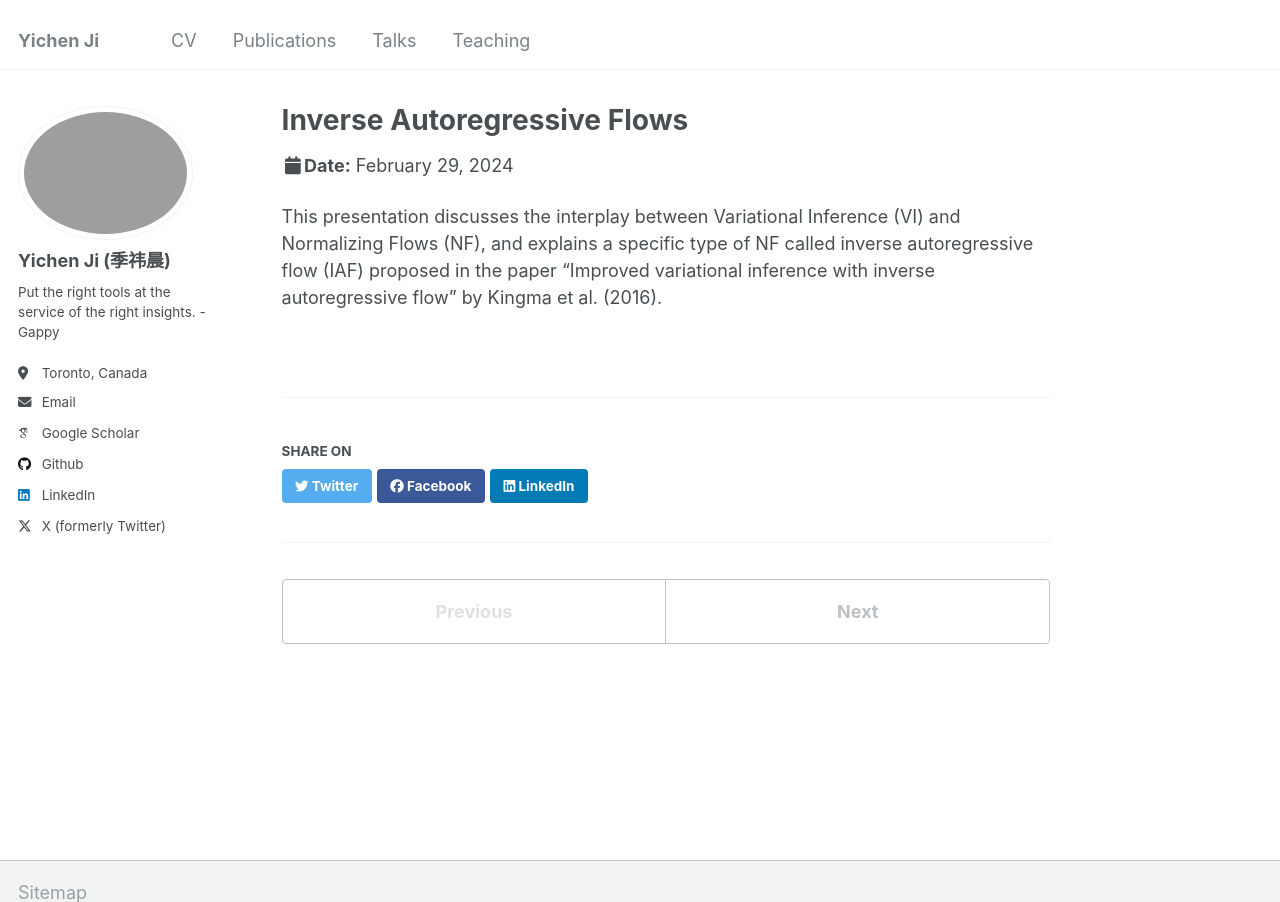
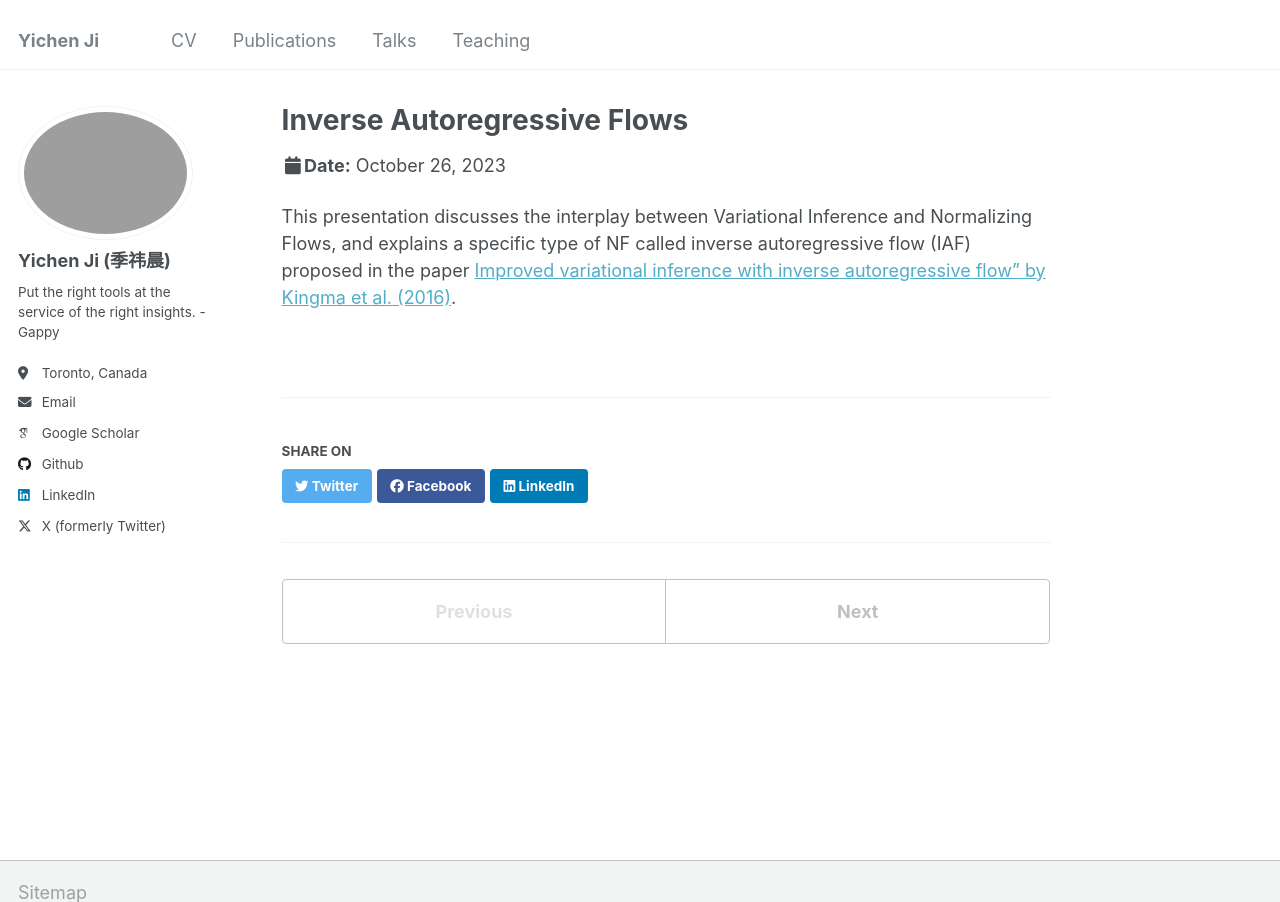
Before and after one commit to user-jiyichen/user-jiyichen.github.io, a Jekyll site: the page built from _talks/iaf.md, in a window 1280 px wide and 1024 px high, cut to the strip 0-902 px from the top of the window. Built offline with Jekyll 4.4.1, drawn with Linux system fonts in a browser that asks for light colours; some web fonts are replaced.

Commit message:
Update presentation date and citation format
Updated the date of the presentation and improved the citation format for the referenced paper.

```diff
--- a/_talks/iaf.md
+++ b/_talks/iaf.md
@@ -4,8 +4,8 @@
 type: "Presentation"
 paperurl: /files/IAF_slides.pdf
 venue: "Seminar in Advanced Bayesian Methodology"
-date: 2024-02-29
+date: 2023-10-26
 location: "Chicago, IL, USA"
 ---
 
-This presentation discusses the interplay between Variational Inference (VI) and Normalizing Flows (NF), and explains a specific type of NF called inverse autoregressive flow (IAF) proposed in the paper "Improved variational inference with inverse autoregressive flow" by Kingma et al. (2016).
+This presentation discusses the interplay between Variational Inference and Normalizing Flows, and explains a specific type of NF called inverse autoregressive flow (IAF) proposed in the paper [Improved variational inference with inverse autoregressive flow" by Kingma et al. (2016)](https://arxiv.org/abs/1606.04934).
```
